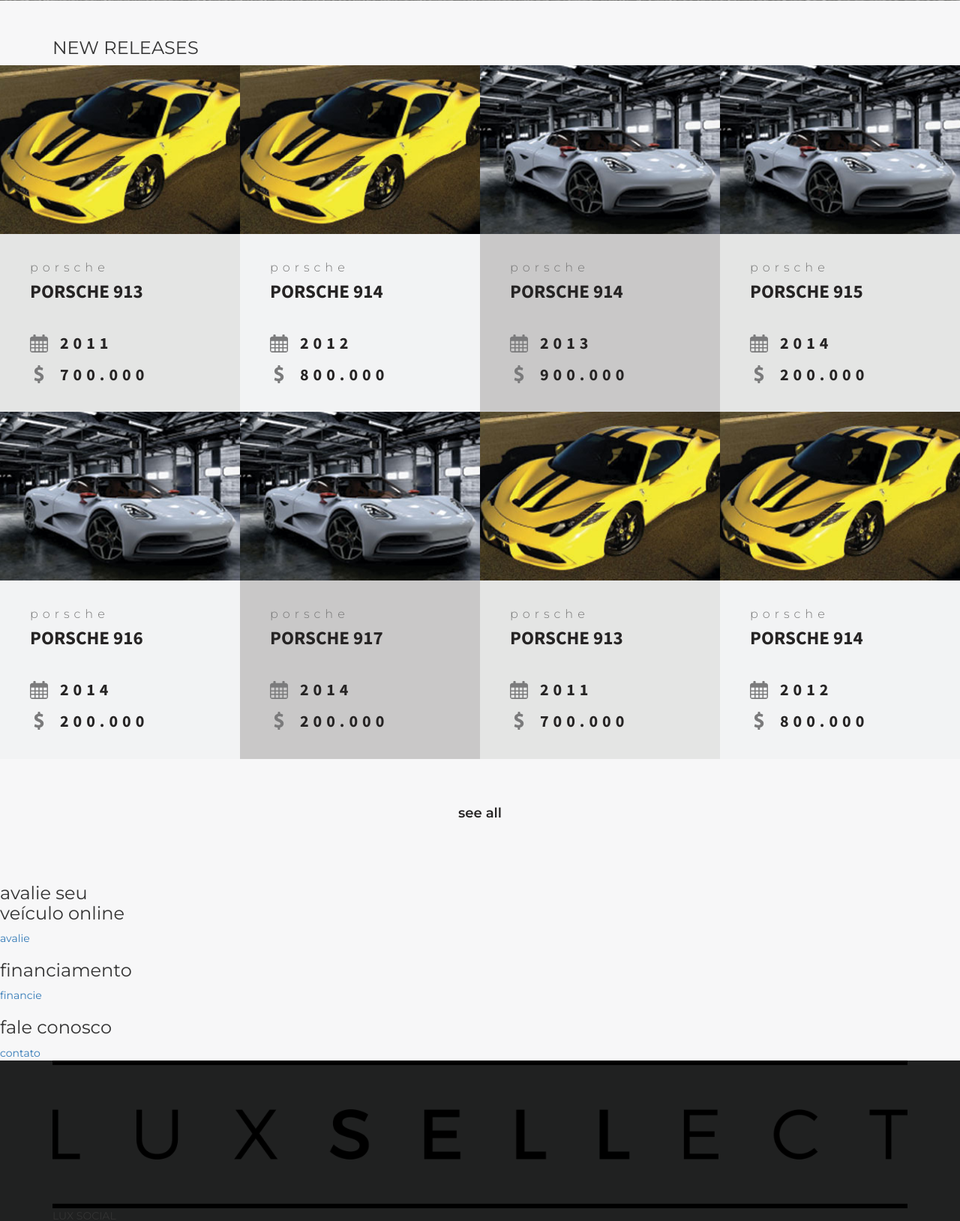
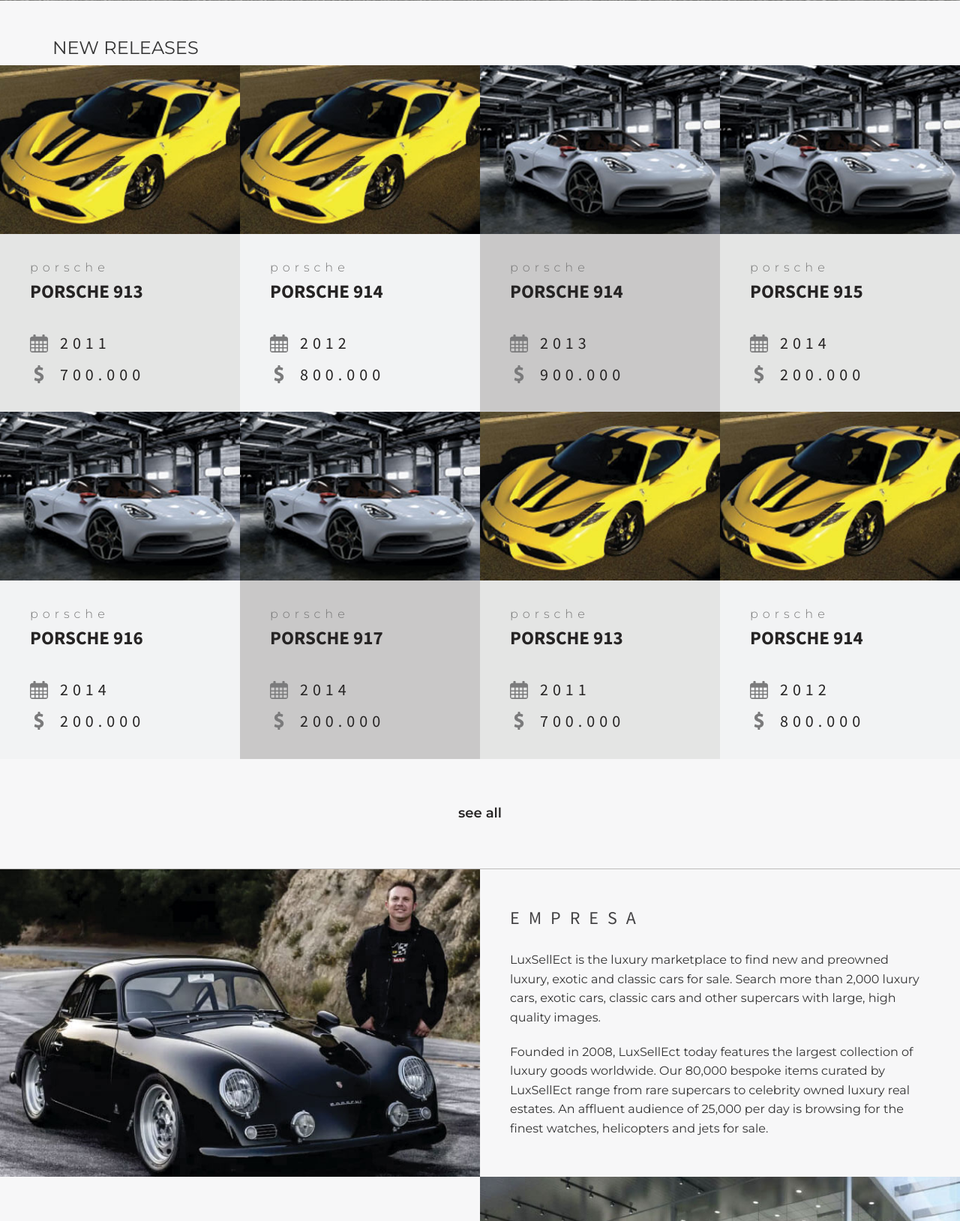
Before and after one commit to gabrielgugelmin/luxsellect, a PHP site: page / in a window 1280 px wide. Shown: the part 759-2387 px from the top of the page at 75% size. Run offline with PHP 8.4, Linux system fonts and the light colour scheme; some libraries are stand-ins or nearby versions.

Commit message:
Seção de Info e Instagram feitas

```diff
--- a/assets/js/js.js
+++ b/assets/js/js.js
@@ -70,6 +70,19 @@ $(function(){
 
   if ($('.js-grid').length) {
     getProducts();
+  }
+
+  if ($('#instafeed').length) {
+
+    var feed = new Instafeed({
+      get: 'user',
+      userId: '4167153856',
+      clientId: '9dd32bbb00284a19b83ebe8dbda91cb6',
+      accessToken: '4167153856.1677ed0.7cfe7712070d4c5da39d9a197a0f4d9a',
+      limit: 12,
+      template: '<li class="Instafeed__item" style="background-image: url({{image}});"><a href="{{link}}"></a></li>'
+    });
+    feed.run();
   }
 });
 
--- a/assets/sass/_mixins.scss
+++ b/assets/sass/_mixins.scss
@@ -31,6 +31,20 @@ $maxM:    $M - 1px;
   }
   @else {
    @media only screen and (min-width: $canvas) { @content; }
+  }
+}
+
+@mixin clearfix() {
+  & {
+      *zoom: 1;
+  }
+  &:before,
+  &:after {
+      content: "";
+      display: table;
+  }
+  &:after {
+      clear: both;
   }
 }
 
--- a/assets/sass/style.scss
+++ b/assets/sass/style.scss
@@ -140,6 +140,7 @@ html, body {
   flex-wrap: wrap;
 
   &__item {
+    overflow: hidden;
     width: 100%;
 
     @include MQ(570px){
@@ -151,7 +152,36 @@ html, body {
     }
 
     @include MQ(M) {
+      @include transition(all .3s ease);
+      box-shadow: 0;
+      position: relative;
       width: 25%;
+
+
+    @include MQ(M) {
+      &::after {
+        @include transition(all .3s ease);
+        background-color: $ship;
+        bottom: 0;
+        content: "";
+        height: 4px;
+        display: block;
+        left: 0;
+        position: absolute;
+        width: 0;
+      }
+    }
+
+      &:hover {
+        box-shadow: 0 2px 4px 1px rgba(black, .5);
+        cursor: pointer;
+        z-index: 1;
+
+          &::after{
+            width: 100%;
+          }
+
+      }
     }
 
     &:nth-child(3n+1) {
@@ -174,10 +204,12 @@ html, body {
     background-size: cover;
     background-position: center center;
     background-repeat: no-repeat;
+    position: relative;
 
     @include MQ(S) {
       height: 225px;
     }
+
   }
 
   &__content {
@@ -297,3 +329,162 @@ html, body {
   }
 
 }
+
+.Info {
+  border-top: 1px solid #bebcbc;
+
+  @include MQ(M) {
+
+  }
+
+  &__img {
+    background-size: cover;
+    background-position: center;
+    background-repeat: no-repeat;
+    height: 440px;
+
+    @include MQ(M){
+      height: 410px;
+    }
+  }
+
+  &__text {
+    padding: 30px 15px;
+
+    @include MQ(S){
+      padding: 40px 40px;
+    }
+
+    h3 {
+      font-family: $ss;
+      letter-spacing: 12px;
+      margin-top: 0;
+      font-size: 20px;
+      color: $ship;
+      font-weight: 400;
+      margin-bottom: 30px;
+
+      @include MQ(M) {
+        font-size: 24px;
+      }
+    }
+
+    p {
+      font-size: 14px;
+      font-weight: 500;
+      line-height: 1.6;
+      margin-bottom: 20px;
+
+      &:last-child {
+        margin-bottom: 0;
+      }
+
+      @include MQ(M) {
+        font-size: 16px;
+      }
+    }
+  }
+
+  &__item {
+    @include MQ(S){
+      display: flex;
+      align-items: center;
+      justify-content: center;
+      flex-direction: row;
+
+      > div {
+        width: 50%;
+      }
+    }
+
+    &--right {
+      @extend .Info__item;
+
+      .Info__img {
+        order: 1;
+      }
+
+      .Info__text {
+        h3,
+        p {
+          text-align: right;
+        }
+      }
+    }
+  }
+}
+
+.Instagram {
+  background-color: $ship;
+  padding-bottom: 40px;
+  padding-top: 60px;
+
+  h3 {
+    color: white;
+    text-transform: uppercase;
+    text-align: center;
+    letter-spacing: 6px;
+    font-weight: 400;
+    font-size: 18px;
+    font-family: $ss;
+    margin-bottom: 40px;
+
+    @include MQ(S) {
+      letter-spacing: 12px;
+      font-size: 24px;
+
+      br {
+        display: none;
+      }
+    }
+  }
+
+  @include MQ(M) {
+    padding-top: 80px;
+
+    > .container {
+      display: flex;
+      align-items: center;
+      max-width: 860px;
+    }
+  }
+
+  &__box {
+    > img {
+      max-width: 265px;
+      display: block;
+      margin: 15px auto 0;
+    }
+
+    @include MQ(M) {
+      margin-left: 60px;
+      width: 60%;
+    }
+  }
+
+  &__iphone {
+    display: none;
+
+    @include MQ(M) {
+      display: block;
+    }
+  }
+}
+
+.Instafeed {
+  @include clearfix;
+  display: block;
+  margin: 60px auto 0;
+  max-width: 460px;
+
+  &__item {
+    float: left;
+    display: inline-block;
+    background-position: center;
+    background-repeat: no-repeat;
+    background-size: cover;
+    height: 115px;
+    max-width: 115px;
+    width: 100%;
+  }
+}
--- a/index.html
+++ b/index.html
@@ -18,7 +18,7 @@
 
 	<!-- FONTS -->
 	<link href="https://fonts.googleapis.com/css?family=Montserrat:300,400,600" rel="stylesheet">
-	<link href="https://fonts.googleapis.com/css?family=Source+Sans+Pro:700" rel="stylesheet">
+	<link href="https://fonts.googleapis.com/css?family=Source+Sans+Pro:400,700" rel="stylesheet">
 
 
 	<!-- FACEBOOK -->
@@ -153,18 +153,51 @@
 
 			<section class="Info">
 				<div class="Info__item">
-					<h3>avalie seu<br>veículo online</h3>
-					<a href="#/" class="u-button--small" data-toggle="modal" data-target="#modalAvalie">avalie</a>
+					<div class="Info__img" style="background-image: url(assets/img/sobre.jpg);"></div>
+					<div class="Info__text">
+						<h3>EMPRESA</h3>
+						<p>
+							LuxSellEct is the luxury marketplace to find new and preowned luxury, exotic and classic cars for sale. Search more than
+							2,000 luxury cars, exotic cars, classic cars and other supercars with large, high quality images.
+						</p>
+						<p>
+							Founded in 2008, LuxSellEct today features the largest collection of luxury goods worldwide. Our 80,000 bespoke items curated
+							by LuxSellEct range from rare supercars to celebrity owned luxury real estates. An affluent audience of 25,000 per
+							day is browsing for the finest watches, helicopters and jets for sale.
+						</p>
+					</div>
 				</div>
-				<div class="Info__item">
-					<h3>financiamento</h3>
-					<a href="#/" class="u-button--small" data-toggle="modal" data-target="#modalFinanciamento">financie</a>
-				</div>
-				<div class="Info__item">
-					<h3>fale conosco</h3>
-					<a href="#/" class="u-button--small" data-toggle="modal" data-target="#modalContato">contato</a>
+
+				<div class="Info__item--right">
+					<div class="Info__img" style="background-image: url(assets/img/sobre2.jpg);"></div>
+					<div class="Info__text">
+						<h3>SERVIÇO<br>PERSONALIZADO</h3>
+						<p>
+							Founded in 2008, LuxSellEct today features the largest collection of luxury goods worldwide. Our 80,000 bespoke items curated
+							by LuxSellEct range from rare supercars to celebrity owned luxury real estates. An affluent audience of 25,000 per
+							day is browsing for the finest watches, helicopters and jets for sale.
+						</p>
+					</div>
 				</div>
 			</section> <!-- Info -->
+
+			<div class="Instagram">
+				<h3>
+					SIGA A LUXSELLECT<br>NO INSTAGRAM
+				</h3>
+
+				<div class="container">
+
+					<img src="assets/img/iphone.jpg" alt="Iphone" class="Instagram__iphone">
+
+					<div class="Instagram__box">
+						<img src="assets/img/logo-negativo.png" alt="LuxSellect">
+						<img src="assets/img/instagram.jpg" alt="Instagram">
+						<div id="instafeed" class="Instafeed"></div>
+
+					</div>
+				</div>
+			</div>
 		</div> <!-- PageContent -->
 
 		<footer class="SiteFooter">
@@ -186,11 +219,12 @@
 	<script src="https://maps.googleapis.com/maps/api/js?key="></script>
 
 	<script src="assets/js/jquery.min.js"></script>
-	<script src="assets/js/bootstrap.min.js"></script>
+	<!--<script src="assets/js/bootstrap.min.js"></script>
 	<script src="assets/js/isotope.pkgd.min.js"></script>
 	<script src="assets/js/jquery.fancybox.min.js"></script>
 	<script src="assets/js/slick.min.js"></script>
-	<script src="assets/js/js.js"></script>
+	<script src="assets/js/instafeed.min.js"></script>-->
+	<script src="assets/js/js.min.js"></script>
 
 
 
```
Also changed, not shown: assets/css/style.css, assets/css/style.min.css, assets/img/instagram.jpg (added), assets/js/instafeed.min.js (added), assets/js/js.min.js.
